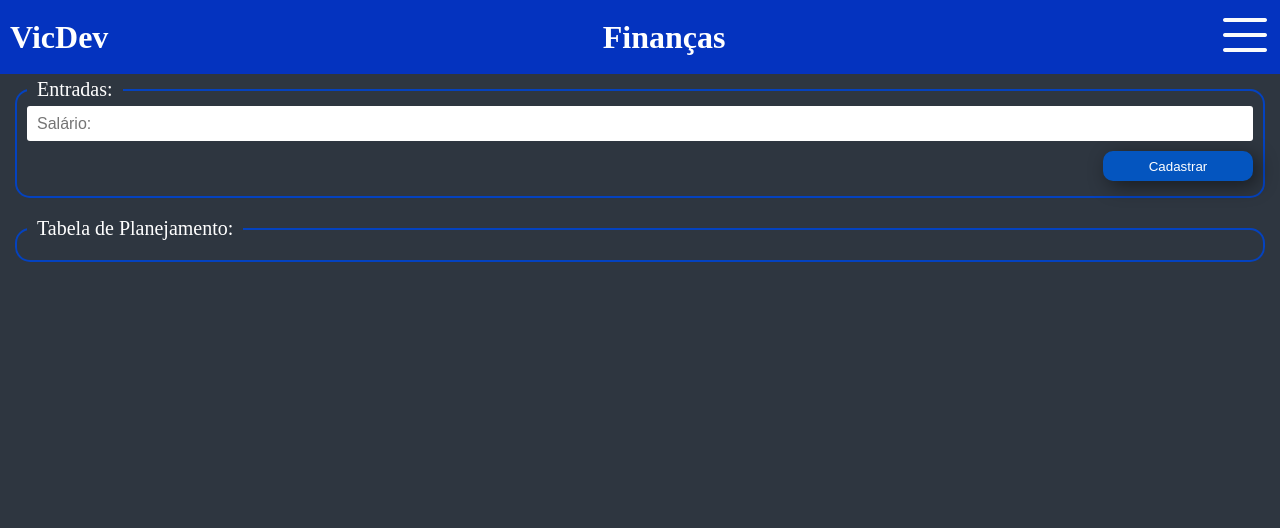
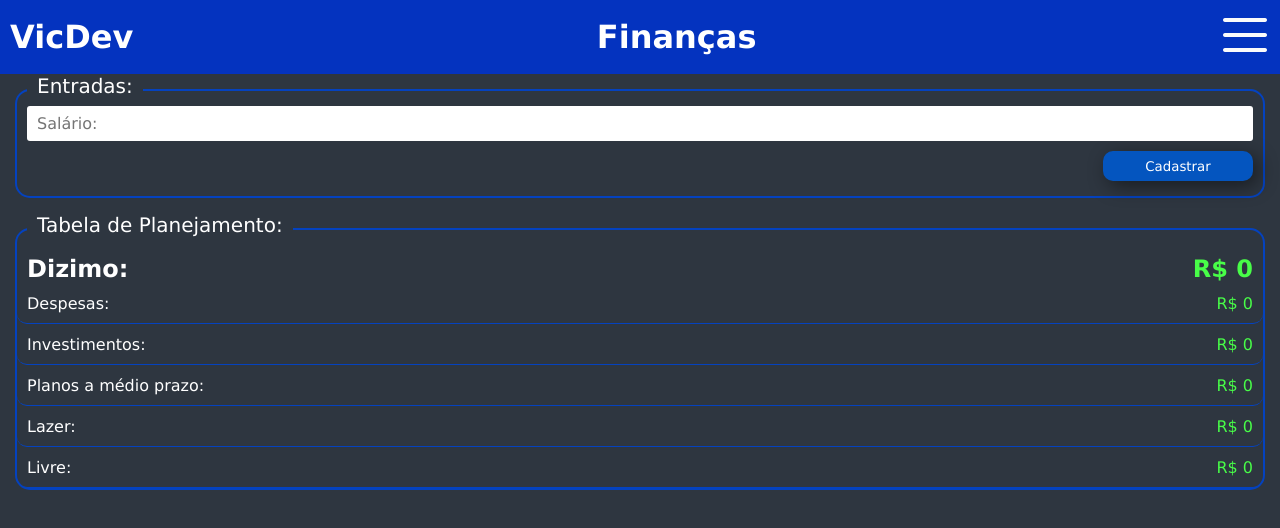
Before and after one commit to victor-wes/Projeto-financeiro, a plain HTML site: page index.html in a window 1280 px wide. Both pictures are taken after a click on the input "Cadastrar". Drawn offline with Linux system fonts and the light colour scheme.

Commit message:
complementando o estilo do do projeto

```diff
--- a/css/style.css
+++ b/css/style.css
@@ -5,6 +5,7 @@
     --cor-analoga-contraste-2: #0455BF;
     --cor: #C5CED9;
     --cor-fonte: #ffffff;
+    --cor-saldo-positivo: rgb(72, 253, 72);
 }
 
 *{
@@ -12,15 +13,20 @@
     padding: 0;
     box-sizing: border-box;
     color: var(--cor-fonte);
+    font-family: 'Lucida Sans', 'Lucida Sans Regular', 'Lucida Grande', 'Lucida Sans Unicode', Geneva, Verdana, sans-serif;
 }
 
 .clear{clear: both;}
+
+.desktop{display: block;}
+
+.mobile{display: none;}
 
 body{
     background-color: var(--cor-fundo);
 }
 
-header{
+header div.desktop{
     background-color: var(--cor-contraste);
     padding: 10px;
     display: flex;
@@ -46,7 +52,7 @@ section.formulario{
     padding: 0 10px;
     background-color: var(--cor-fundo);
     position: absolute;
-    top: -13.5px;
+    top: -17.5px;
     left: 10px;
 }
 
@@ -73,8 +79,35 @@ section.formulario{
 
 section.tabela-valores{
     margin-top: 30px;
-    padding: 15px;
+    padding-top: 15px;
     border-radius: 15px;
     border: 2px solid var(--cor-analoga-contraste-1);
     position: relative;
 }
+
+section.tabela-valores ul{
+    list-style-type: none;
+}
+
+ul h2{
+    padding: 10px 10px 0 10px;
+    display: flex;
+    justify-content: space-between;
+}
+
+ul h2 span{
+    color: var(--cor-saldo-positivo);
+}
+
+ul li{
+    margin-top: 1px;
+    border-bottom: 1px solid var(--cor-analoga-contraste-1);
+    border-radius: 10px;
+    padding: 10px;
+    display: flex;
+    justify-content: space-between;
+}
+
+li span{
+    color: var(--cor-saldo-positivo);
+}
--- a/index.html
+++ b/index.html
@@ -11,6 +11,7 @@
 
 <body>
     <header>
+        <div class="desktop">
             <div class="logo">
                 <h1>VicDev</h1>
             </div>
@@ -20,9 +21,23 @@
                 <img src="images/icons8-menu-arredondado-50.png" alt="menu-hamburguer">
             </div>
             <!-- /.menu -->
+        </div><!--header-desktop-->
+
+        <div class="mobile">
+            <div class="logo">
+                <h1>VicDev</h1>
+            </div>
+            <!-- /.logo -->
+            <h1>Finanças</h1>
+            <div class="menu">
+                <img src="images/icons8-menu-arredondado-50.png" alt="menu-hamburguer">
+            </div>
+            <!-- /.menu -->
+        </div><!--header-mobile-->
     </header>
 
     <main>
+        <div class="desktop">
             <section class="formulario">
                 <h2 class="titulo">Entradas:</h2>
                 <!-- /.titulo -->
@@ -31,7 +46,31 @@
                 <div class="clear"></div>
             </section>
             <!-- /.formulario -->
+            <section class="tabela-valores">
+                <h1 class="titulo">Tabela de Planejamento:</h1>
+                <!-- /.titulo -->
+                <ul >
+                    <h2>Dizimo:<span id="valorDiz">R$ 0,00</span></h2>
+                    <li>Despesas:<span id="valorDes">R$ 0,00</span></li>
+                    <li>Investimentos:<span id="valorInv">R$ 0,00</span></li>
+                    <li>Planos a médio prazo:<span id="valorPMP">R$ 0,00</span></li>
+                    <li>Lazer:<span id="valorLaz">R$ 0,00</span></li>
+                    <li>Livre:<span id="valorLiv">R$ 0,00</span></li>
+                </ul>
+            </section>
+            <!-- /.tabela-valores -->
+        </div>
+        <!-- /.desktop -->
 
+        <div class="mobile">
+            <section class="formulario">
+                <h2 class="titulo">Entradas:</h2>
+                <!-- /.titulo -->
+                <input type="number" name="salario" id="salario" class="salario" placeholder="Salário:">
+                <input type="submit" value="Cadastrar" onclick="calculoFinanceiro()" class="entrada">
+                <div class="clear"></div>
+            </section>
+            <!-- /.formulario -->
             <section class="tabela-valores">
                 <h1 class="titulo">Tabela de Planejamento:</h1>
                 <!-- /.titulo -->
@@ -45,6 +84,8 @@
                 </ul>
             </section>
             <!-- /.tabela-valores -->
+        </div>
+        <!-- /.mobile -->
     </main>
 
     <script src="js/function.js"></script>
--- a/js/function.js
+++ b/js/function.js
@@ -22,17 +22,17 @@ function calculoFinanceiro(){
     };
 
     let valorCalculado = {
-        desp: calculoFinanceiro(60),
-        inv: calculoFinanceiro(15),
-        plan: calculoFinanceiro(10),
-        laz: calculoFinanceiro(10),
-        liv: calculoFinanceiro(5)
+        desp: calculo(60),
+        inv: calculo(15),
+        plan: calculo(10),
+        liv: calculo(5),
+        laz: calculo(10),
     };
 
-    separacaoGastros.dizimo.innerHTML = dizimo;
-    separacaoGastros.despesas.innerHTML = valorCalculado.desp;
-    separacaoGastros.investimento.innerHTML = valorCalculado.inv;
-    separacaoGastros.planos.innerHTML = valorCalculado.plan;
-    separacaoGastros.lazer.innerHTML = valorCalculado.laz;
-    separacaoGastros.livre.innerHTML = valorCalculado.liv;
+    separacaoGastos.dizimo.innerHTML = "R$ " + dizimo;
+    separacaoGastos.despesas.innerHTML = "R$ " + valorCalculado.desp;
+    separacaoGastos.investimento.innerHTML = "R$ " + valorCalculado.inv;
+    separacaoGastos.planos.innerHTML = "R$ " + valorCalculado.plan;
+    separacaoGastos.lazer.innerHTML = "R$ " + valorCalculado.laz;
+    separacaoGastos.livre.innerHTML = "R$ " + valorCalculado.liv;
 }
```
Lines whose indentation alone changed are shown as unchanged.
